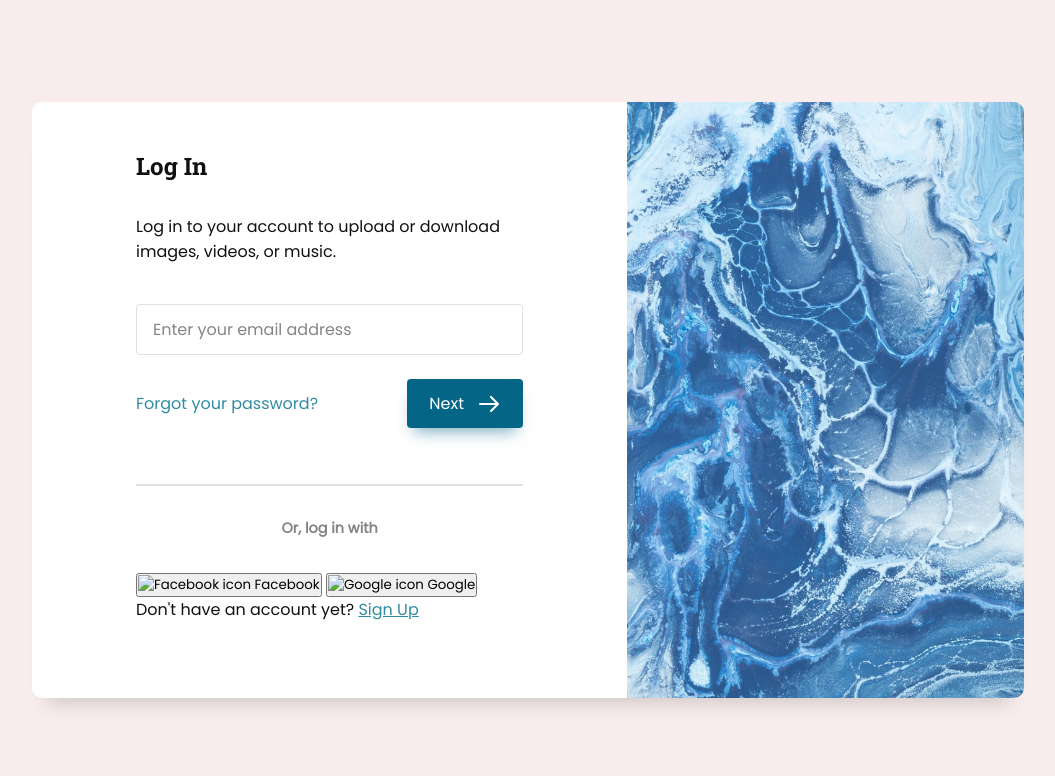
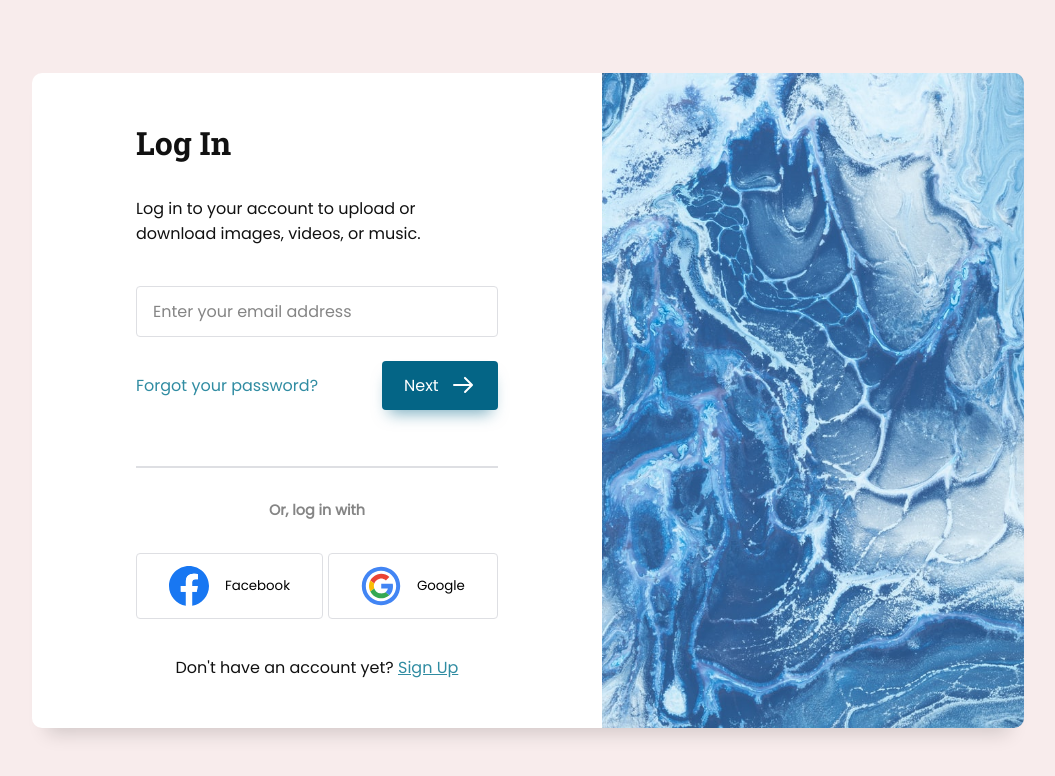
Before and after one commit to apcurran/ui-login-component, a plain HTML site: page index.html in a window 1280 px wide. Shown: the whole page, without its empty margins (112-1167 px from the left). Drawn offline with Linux system fonts and the light colour scheme.

Commit message:
Finished styling

```diff
--- a/index.html
+++ b/index.html
@@ -32,11 +32,11 @@
                     <h3 class="card-left__bottom__title">Or, log in with</h3>
                     <div class="card-left__bottom__group">
                         <button class="card-left__bottom__group__btn">
-                            <img src="" alt="Facebook icon">
+                            <img src="./images/icon-facebook.svg" alt="Facebook icon">
                             <span>Facebook</span>
                         </button>
                         <button class="card-left__bottom__group__btn">
-                            <img src="" alt="Google icon">
+                            <img src="./images/icon-google.svg" alt="Google icon">
                             <span>Google</span>
                         </button>
                     </div>
--- a/style.css
+++ b/style.css
@@ -31,7 +31,7 @@ body {
 .login-card {
     width: 62rem;
     display: grid;
-    grid-template-columns: 1.5fr 1fr;
+    grid-template-columns: 1.35fr 1fr;
 
     border-radius: 10px;
     box-shadow: 0 20px 18px -15px rgba(0, 0, 0, .16);
@@ -47,6 +47,7 @@ body {
 .card-left__title {
     font-family: 'Roboto Slab', serif;
     font-weight: 700;
+    font-size: 2rem;
 
     margin-bottom: 2rem;
 }
@@ -112,6 +113,34 @@ body {
     color: var(--med-grey);
 }
 
+.card-left__bottom__group {
+    margin-bottom: 2.25rem;
+    display: flex;
+    justify-content: space-between;
+    align-items: center;
+}
+
+.card-left__bottom__group__btn {
+    padding: .75rem 2rem;
+    display: flex;
+    justify-content: space-between;
+    align-items: center;
+
+    border: 1px solid var(--light-grey);
+    border-radius: 4px;
+    background: none;
+    cursor: pointer;
+}
+
+.card-left__bottom__group__btn img {
+    width: 2.5rem;
+    margin-right: 1rem;
+}
+
+.card-left__bottom__notice {
+    text-align: center;
+}
+
 .card-right__img {
     display: block;
     width: 100%;
```
Also changed, not shown: images/icon-facebook.svg (added), images/icon-google.svg (added).
